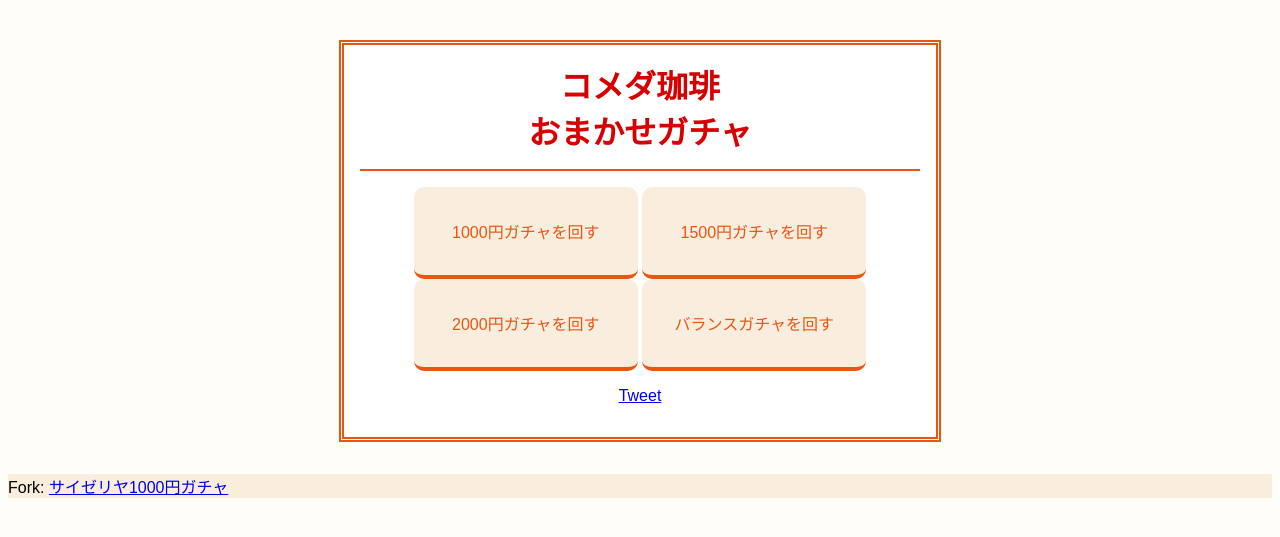
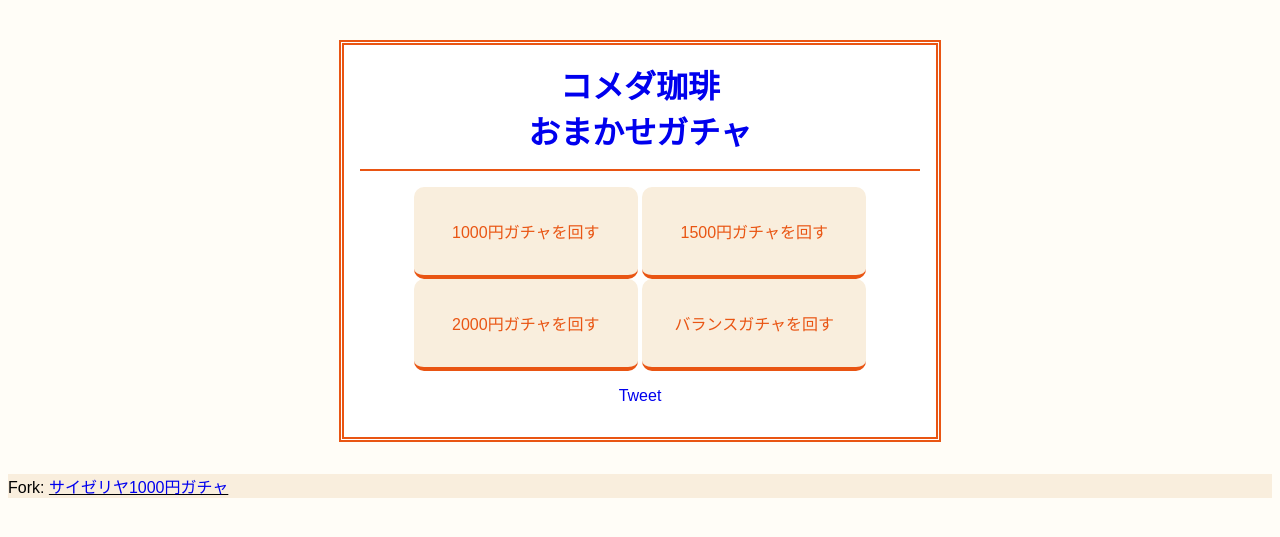
Before and after one commit to ggharada/komeda-gacha, a Flask app: page / in a window 1280 px wide. Shown: the top 537 px of the page. Run offline with Flask 2, Linux system fonts and the light colour scheme; some libraries are stand-ins or nearby versions.

Commit message:
add link

```diff
--- a/flaskr/static/style.css
+++ b/flaskr/static/style.css
@@ -20,11 +20,13 @@
     text-align: center;
     margin-bottom: 1em;
     padding-bottom: 1em;
+    text-decoration: none;
   }
 
   .heading h1 {
     font-size: 2em;
     color: #d70002;
+    text-decoration:none
   }
 
   .footer {
@@ -124,3 +126,9 @@
     !important;
     height: 100%;
     min-height: 100%; }
+  a:visited{
+    color: inherit;
+    }
+  a{
+    text-decoration: none;
+  }
--- a/flaskr/templates/layout.html
+++ b/flaskr/templates/layout.html
@@ -18,13 +18,19 @@
 <div class="container">
 <div class=page>
   <div class = "heading">
-    <h1>コメダ珈琲</h1>
-    <h1>おまかせガチャ</h1>
+    <h1>
+      <a href="https://komeda-gacha.herokuapp.com/">コメダ珈琲</a>
+    </h1>
+    <h1>
+      <a href="https://komeda-gacha.herokuapp.com/">おまかせガチャ</a>
+    </h1>
   </div>
   {% block body %}{% endblock %}
 </div>
 <footer>
-  Fork:
-  <a href="https://saizeriya-1000yen.marusho.io/" target="_blank">サイゼリヤ1000円ガチャ</a>
-</footer>
+    Fork:
+  <u>
+    <a href="https://saizeriya-1000yen.marusho.io/" target="_blank">サイゼリヤ1000円ガチャ</a>
+  </u>
+  </footer>
 </div>
```
